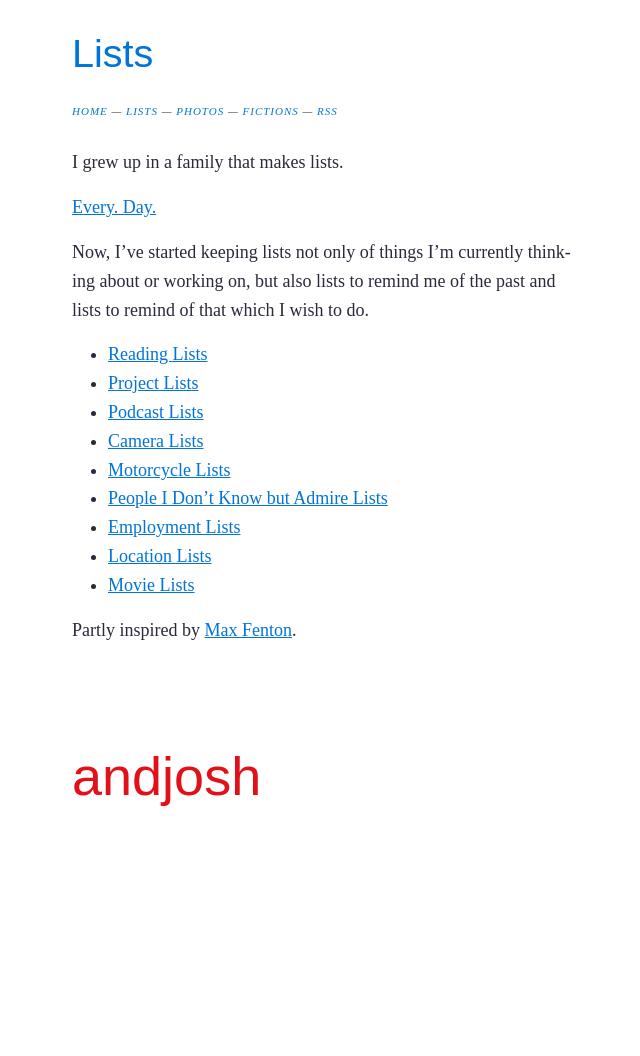
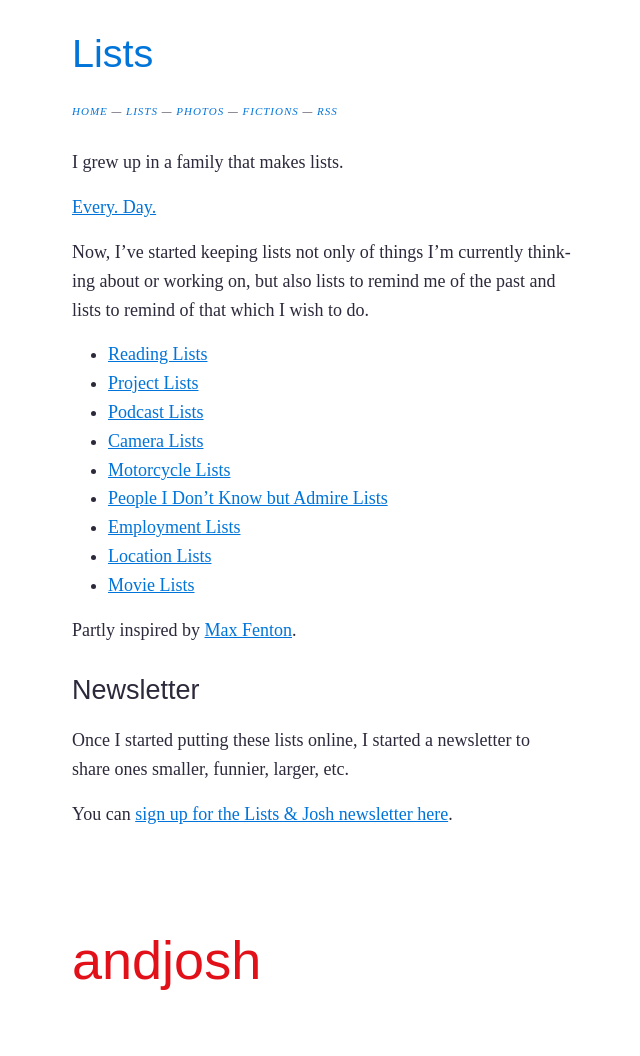
Before and after one commit to joshbeckman/andjosh.github.io, a Jekyll site: the page built from lists.md, in a window 1280 px wide. Shown: the whole page, without its empty margins (318-958 px from the left). Built offline with Jekyll 4.4.1, drawn with Linux system fonts in a browser that asks for light colours; Markdown is read by kramdown in place of the engine named in the settings; before the commit the page ends 900 px from its top, so only the background shows below that.

Commit message:
added lists newsletter

```diff
--- a/lists.md
+++ b/lists.md
@@ -20,3 +20,8 @@ Now, I've started keeping lists not only of things I'm currently thinking about
 - [Movie Lists](/movie-lists)
 
 Partly inspired by [Max Fenton](http://maxfenton.com/biblio/).
+
+### Newsletter
+Once I started putting these lists online, I started a newsletter to share ones smaller, funnier, larger, etc.
+
+You can [sign up for the Lists & Josh newsletter here](http://tinyletter.com/lists).
```
